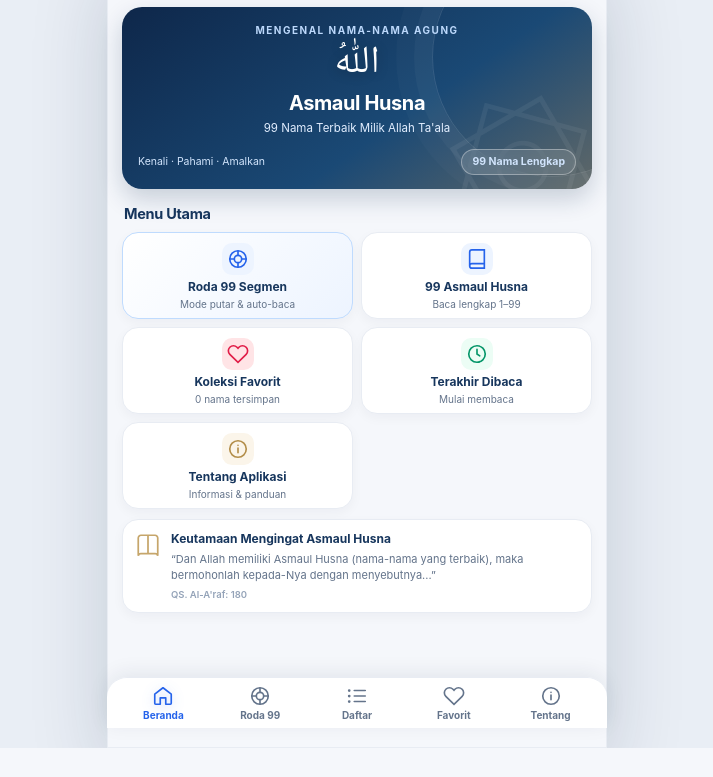
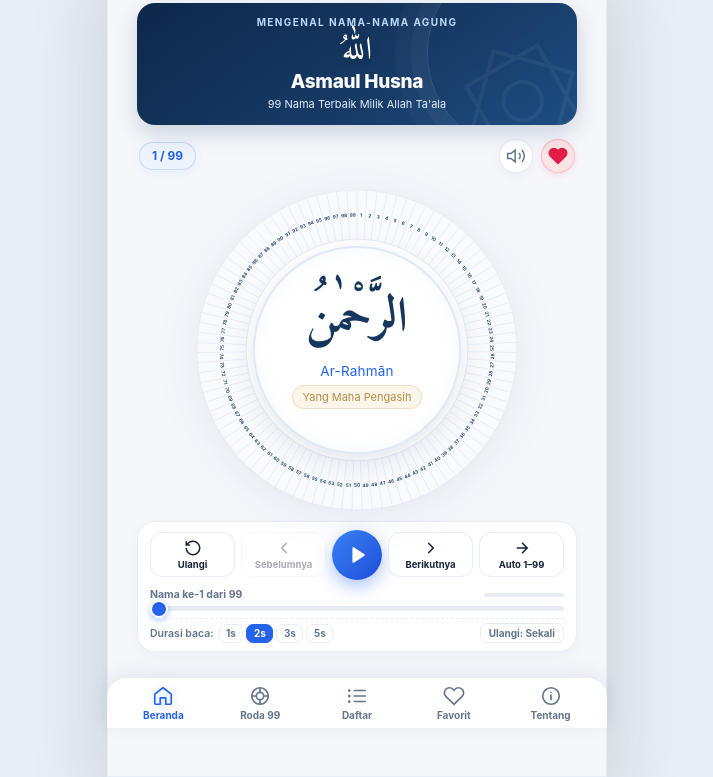
Before and after one commit to kliknet115-Git/99AsmaulHusna, a plain HTML site: page index.html in a window 1280 px wide. Shown: the part 72-849 px from the top of the page, without its empty margins (283-996 px from the left). Before the commit the page ends 820 px from the top, so only its background shows below. Drawn offline with Linux system fonts and the light colour scheme.

Commit message:
feat(dashboard): pindahkan Roda 99 ke dashboard utama dan sesuaikan UI sesuai mockup

```diff
--- a/css/style.css
+++ b/css/style.css
@@ -207,13 +207,20 @@ button {
   padding: 10px 14px 16px;
 }
 
+#home.screen {
+  padding: 6px 12px calc(68px + var(--safe-bottom));
+  box-sizing: border-box;
+}
+
+#home.screen.active {
+  display: flex;
+  flex-direction: column;
+  align-items: center;
+  gap: 6px;
+}
+
 #detail.screen {
   padding: 4px 14px 0;
-  box-sizing: border-box;
-}
-
-#wheel.screen {
-  padding: 4px 10px 0;
   box-sizing: border-box;
 }
 
@@ -228,26 +235,12 @@ button {
   overflow: hidden;
 }
 
-#wheel.screen.active {
-  display: flex;
-  flex-direction: column;
-  justify-content: space-between;
-  align-items: center;
-  height: calc(100vh - 104px - var(--safe-top) - var(--safe-bottom));
-  height: calc(100dvh - 104px - var(--safe-top) - var(--safe-bottom));
-  max-height: calc(100vh - 104px - var(--safe-top) - var(--safe-bottom));
-  max-height: calc(100dvh - 104px - var(--safe-top) - var(--safe-bottom));
-  overflow: hidden;
-}
-
-body.detail-open,
-body.wheel-open {
+body.detail-open {
   overflow: hidden !important;
   touch-action: pan-x !important;
 }
 
-body.detail-open .app-shell,
-body.wheel-open .app-shell {
+body.detail-open .app-shell {
   height: 100vh;
   height: 100dvh;
   max-height: 100dvh;
@@ -265,29 +258,33 @@ body.wheel-open .app-shell {
 }
 
 /* ==========================================================================
-   HERO BANNER
+   HERO BANNER (COMPACT DASHBOARD HEADER)
    ========================================================================== */
 .hero {
-  min-height: 170px;
-  padding: 16px 16px 14px;
-  border-radius: 20px;
+  width: 100%;
+  max-width: 440px;
+  box-sizing: border-box;
+  padding: 12px 14px 12px;
+  border-radius: 18px;
   position: relative;
   overflow: hidden;
   color: white;
-  background: linear-gradient(145deg, #0e274a 0%, #1a4975 60%, #b88f57 150%);
-  box-shadow: 0 10px 24px rgba(16, 43, 80, 0.2);
+  background: linear-gradient(145deg, #0e274a 0%, #173b66 60%, #1e4d82 100%);
+  box-shadow: 0 8px 22px rgba(16, 43, 80, 0.18);
+  text-align: center;
+  margin: 0 auto 2px;
 }
 
 .hero::before {
   content: "";
   position: absolute;
-  width: 240px;
-  height: 240px;
+  width: 200px;
+  height: 200px;
   border-radius: 50%;
   border: 1px solid rgba(255, 255, 255, 0.12);
-  right: -80px;
-  top: -70px;
-  box-shadow: 0 0 0 18px rgba(255, 255, 255, 0.03), 0 0 0 36px rgba(255, 255, 255, 0.02);
+  right: -50px;
+  top: -50px;
+  box-shadow: 0 0 0 16px rgba(255, 255, 255, 0.03), 0 0 0 32px rgba(255, 255, 255, 0.02);
   pointer-events: none;
 }
 
@@ -295,11 +292,11 @@ body.wheel-open .app-shell {
   content: "۞";
   position: absolute;
   font-family: Georgia, serif;
-  font-size: 160px;
+  font-size: 130px;
   line-height: 1;
   right: -10px;
-  bottom: -50px;
-  color: rgba(255, 255, 255, 0.06);
+  bottom: -35px;
+  color: rgba(255, 255, 255, 0.05);
   transform: rotate(15deg);
   pointer-events: none;
 }
@@ -309,7 +306,7 @@ body.wheel-open .app-shell {
   z-index: 1;
   font-size: 10px;
   text-transform: uppercase;
-  letter-spacing: 1.5px;
+  letter-spacing: 1.4px;
   color: #bcd8fb;
   font-weight: 700;
   text-align: center;
@@ -318,13 +315,13 @@ body.wheel-open .app-shell {
 .hero-arabic {
   position: relative;
   z-index: 1;
-  font-family: "Noto Naskh Arabic", "Traditional Arabic", "Amiri", "Geeza Pro", serif;
-  font-size: 38px;
-  line-height: 1.25;
+  font-family: "Amiri", "Noto Naskh Arabic", serif;
+  font-size: 32px;
+  line-height: 1.2;
   text-align: center;
-  margin: 2px 0 0;
+  margin: 2px 0 1px;
   color: #fff;
-  text-shadow: 0 2px 12px rgba(0, 0, 0, 0.25);
+  text-shadow: 0 2px 10px rgba(0, 0, 0, 0.25);
 }
 
 .hero h1 {
@@ -332,39 +329,20 @@ body.wheel-open .app-shell {
   z-index: 1;
   margin: 0;
   text-align: center;
-  font-size: 20px;
-  font-weight: 700;
-  letter-spacing: -0.4px;
+  font-size: 19px;
+  font-weight: 800;
+  letter-spacing: -0.3px;
+  color: #fff;
+  line-height: 1.2;
 }
 
 .hero-sub {
   position: relative;
   z-index: 1;
   text-align: center;
-  font-size: 11.5px;
+  font-size: 11px;
   color: #e2eeff;
   margin-top: 2px;
-}
-
-.hero-bottom {
-  position: relative;
-  z-index: 1;
-  display: flex;
-  justify-content: space-between;
-  align-items: center;
-  margin-top: 12px;
-  font-size: 10.5px;
-  color: #d1e4fc;
-}
-
-.hero-pill {
-  border: 1px solid rgba(255, 255, 255, 0.35);
-  padding: 4px 10px;
-  border-radius: 99px;
-  background: rgba(255, 255, 255, 0.12);
-  backdrop-filter: blur(10px);
-  -webkit-backdrop-filter: blur(10px);
-  font-weight: 700;
 }
 
 /* ==========================================================================
@@ -1371,8 +1349,9 @@ body.wheel-open .app-shell {
   display: flex;
   align-items: center;
   justify-content: space-between;
-  padding: 2px 4px 4px;
-  margin-bottom: 2px;
+  padding: 4px 2px 4px;
+  margin: 2px 0;
+  box-sizing: border-box;
 }
 
 .wheel-status-bar .wheel-num-badge {
@@ -1380,29 +1359,16 @@ body.wheel-open .app-shell {
   font-weight: 750;
   color: var(--blue);
   background: var(--blue-soft);
-  padding: 3px 12px;
+  padding: 4px 12px;
   border-radius: 99px;
   border: 1px solid rgba(37, 99, 235, 0.18);
   box-shadow: 0 2px 8px rgba(37, 99, 235, 0.08);
 }
 
-.wheel-header-center {
-  display: flex;
-  align-items: center;
-}
-
-.wheel-kicker-mini {
-  font-size: 11px;
-  font-weight: 750;
-  text-transform: uppercase;
-  letter-spacing: 0.8px;
-  color: var(--blue);
-}
-
 .wheel-header-actions {
   display: flex;
   align-items: center;
-  gap: 6px;
+  gap: 8px;
 }
 
 .wheel-icon-btn-compact {
@@ -1413,8 +1379,8 @@ body.wheel-open .app-shell {
   display: flex;
   align-items: center;
   justify-content: center;
-  width: 32px;
-  height: 32px;
+  width: 34px;
+  height: 34px;
   border-radius: 50%;
   box-shadow: var(--shadow-sm);
   transition: all 0.15s ease;
@@ -1425,18 +1391,27 @@ body.wheel-open .app-shell {
 }
 
 .wheel-fav-btn-outer {
-  border: 1px solid var(--border);
-  background: var(--surface);
-  color: var(--muted);
+  border: 1px solid rgba(225, 29, 72, 0.2);
+  background: #ffe4e6;
+  color: #e11d48;
   cursor: pointer;
   display: flex;
   align-items: center;
   justify-content: center;
-  width: 32px;
-  height: 32px;
+  width: 34px;
+  height: 34px;
   border-radius: 50%;
-  box-shadow: var(--shadow-sm);
+  box-shadow: 0 2px 6px rgba(225, 29, 72, 0.12);
   transition: all 0.15s ease;
+}
+
+.wheel-fav-btn-outer svg {
+  fill: #e11d48;
+}
+
+[data-theme="dark"] .wheel-fav-btn-outer {
+  background: rgba(225, 29, 72, 0.18);
+  border-color: rgba(225, 29, 72, 0.35);
 }
 
 .wheel-fav-btn-outer:active {
@@ -1444,9 +1419,9 @@ body.wheel-open .app-shell {
 }
 
 .wheel-fav-btn-outer.active {
-  color: #e11d48;
-  background: rgba(225, 29, 72, 0.08);
-  border-color: rgba(225, 29, 72, 0.2);
+  background: #fecdd3;
+  color: #be123c;
+  border-color: rgba(225, 29, 72, 0.4);
 }
 
 /* Wheel Stage & SVG Radial Wheel */
--- a/index.html
+++ b/index.html
@@ -57,91 +57,117 @@
       </div>
     </header>
 
-    <!-- 1. SCREEN: HOME (BERANDA) -->
+    <!-- 1. SCREEN: HOME (BERANDA / DASHBOARD UTAMA DENGAN RODA 99) -->
     <section id="home" class="screen active">
       <div class="hero">
         <div class="hero-kicker">Mengenal Nama-Nama Agung</div>
         <div class="hero-arabic" lang="ar" dir="rtl">اللّٰهُ</div>
         <h1>Asmaul Husna</h1>
         <div class="hero-sub">99 Nama Terbaik Milik Allah Ta'ala</div>
-        <div class="hero-bottom">
-          <span>Kenali · Pahami · Amalkan</span>
-          <span class="hero-pill">99 Nama Lengkap</span>
+      </div>
+
+      <!-- Status Bar: Number Badge (Left), Sound & Favorite (Right) -->
+      <div class="wheel-status-bar">
+        <span class="wheel-num-badge" id="wheelCenterNumber">1 / 99</span>
+        <div class="wheel-header-actions">
+          <button class="wheel-icon-btn-compact" id="wheelSoundBtn" aria-label="Toggle nada lonceng" onclick="WheelController.toggleSound()">
+            <svg width="18" height="18" viewBox="0 0 24 24" fill="none" stroke="currentColor" stroke-width="1.8">
+              <polygon points="11 5 6 9 2 9 2 15 6 15 11 19 11 5"/>
+              <path d="M15.54 8.46a5 5 0 0 1 0 7.07"/>
+              <path d="M19.07 4.93a10 10 0 0 1 0 14.14"/>
+            </svg>
+          </button>
+          <button class="wheel-fav-btn-outer" id="wheelFavBtn" aria-label="Simpan ke Favorit" onclick="WheelController.toggleFavorite()">
+            <svg width="18" height="18" viewBox="0 0 24 24" fill="none" stroke="currentColor" stroke-width="1.8">
+              <path d="M20.8 4.6a5.5 5.5 0 0 0-7.8 0L12 5.7l-1.1-1.1a5.5 5.5 0 0 0-7.8 7.8l1.1 1.1L12 21l7.8-7.5 1.1-1.1a5.5 5.5 0 0 0-.1-7.8Z" />
+            </svg>
+          </button>
         </div>
       </div>
 
-      <div class="section-head">
-        <h2>Menu Utama</h2>
+      <!-- The Radial Wheel & Center Display Stage -->
+      <div class="wheel-stage-container">
+        <div class="wheel-stage" id="wheelStage">
+          <!-- The Dynamic 99-Segment SVG Radial Wheel -->
+          <svg id="wheelSvg" viewBox="0 0 500 500" class="wheel-svg" aria-label="Roda 99 Asmaul Husna" role="img"></svg>
+
+          <!-- Central Active Name Panel -->
+          <div class="wheel-center-card" id="wheelCenterCard" onclick="WheelController.openDetail()" title="Ketuk untuk melihat detail lengkap">
+            <div class="wheel-center-body">
+              <div class="wheel-arabic-wrap">
+                <span class="wheel-arabic-text" id="wheelCenterArabic" lang="ar" dir="rtl">الرَّحْمٰنُ</span>
+              </div>
+              <h2 class="wheel-latin-text" id="wheelCenterLatin">Ar-Rahmān</h2>
+              <div class="wheel-meaning-pill" id="wheelCenterMeaning">Yang Maha Pengasih</div>
+            </div>
+          </div>
+        </div>
       </div>
 
-      <div class="tile-grid">
-        <button class="action-tile highlight-tile" onclick="showScreen('wheel')">
-          <span class="tile-icon royal">
-            <svg width="22" height="22" viewBox="0 0 24 24" fill="none" stroke="currentColor" stroke-width="1.8">
-              <circle cx="12" cy="12" r="9" />
-              <circle cx="12" cy="12" r="4" />
-              <path d="M12 3v5M12 16v5M3 12h5M16 12h5" />
+      <!-- Playback Controls -->
+      <div class="wheel-controls-box">
+        <div class="wheel-main-controls">
+          <button class="wheel-ctrl-btn" id="wheelBtnRestart" title="Ulangi dari nomor 1" aria-label="Ulangi dari awal" onclick="WheelController.restart()">
+            <svg width="20" height="20" viewBox="0 0 24 24" fill="none" stroke="currentColor" stroke-width="2">
+              <path d="M3 12a9 9 0 1 0 9-9 9.75 9.75 0 0 0-6.74 2.74L3 8"/>
+              <path d="M3 3v5h5"/>
             </svg>
-          </span>
-          <strong>Roda 99 Segmen</strong>
-          <span>Mode putar & auto-baca</span>
+            <span>Ulangi</span>
           </button>
 
-        <button class="action-tile" onclick="showScreen('list')">
-          <span class="tile-icon">
-            <svg width="22" height="22" viewBox="0 0 24 24" fill="none" stroke="currentColor" stroke-width="1.8">
-              <path d="M4 19.5A2.5 2.5 0 0 1 6.5 17H20M6.5 2H20v20H6.5A2.5 2.5 0 0 1 4 19.5v-15A2.5 2.5 0 0 1 6.5 2Z" />
+          <button class="wheel-ctrl-btn" id="wheelBtnPrev" title="Nama Sebelumnya" aria-label="Sebelumnya" onclick="WheelController.prev()">
+            <svg width="22" height="22" viewBox="0 0 24 24" fill="none" stroke="currentColor" stroke-width="2.2">
+              <path d="m15 18-6-6 6-6" stroke-linecap="round" stroke-linejoin="round"/>
             </svg>
-          </span>
-          <strong>99 Asmaul Husna</strong>
-          <span>Baca lengkap 1–99</span>
+            <span>Sebelumnya</span>
           </button>
 
-        <button class="action-tile" onclick="showScreen('favorites')">
-          <span class="tile-icon rose">
-            <svg width="22" height="22" viewBox="0 0 24 24" fill="none" stroke="currentColor" stroke-width="1.8">
-              <path
-                d="M20.8 4.6a5.5 5.5 0 0 0-7.8 0L12 5.7l-1.1-1.1a5.5 5.5 0 0 0-7.8 7.8l1.1 1.1L12 21l7.8-7.5 1.1-1.1a5.5 5.5 0 0 0-.1-7.8Z" />
+          <button class="wheel-play-btn" id="wheelPlayBtn" title="Play / Pause Baca Otomatis" aria-label="Mulai Baca Otomatis" onclick="WheelController.togglePlay()">
+            <svg width="26" height="26" viewBox="0 0 24 24" fill="currentColor">
+              <path d="M7 4.5v15a1 1 0 0 0 1.54.84l11.5-7.5a1 1 0 0 0 0-1.68l-11.5-7.5A1 1 0 0 0 7 4.5Z"/>
             </svg>
-          </span>
-          <strong>Koleksi Favorit</strong>
-          <span id="homeFavCount">0 tersimpan</span>
           </button>
 
-        <button class="action-tile" onclick="openLastRead()">
-          <span class="tile-icon emerald">
-            <svg width="22" height="22" viewBox="0 0 24 24" fill="none" stroke="currentColor" stroke-width="1.8">
-              <circle cx="12" cy="12" r="9" />
-              <path d="M12 7v5l3 2" stroke-linecap="round" />
+          <button class="wheel-ctrl-btn" id="wheelBtnNext" title="Nama Berikutnya" aria-label="Berikutnya" onclick="WheelController.next()">
+            <svg width="22" height="22" viewBox="0 0 24 24" fill="none" stroke="currentColor" stroke-width="2.2">
+              <path d="m9 18 6-6-6-6" stroke-linecap="round" stroke-linejoin="round"/>
             </svg>
-          </span>
-          <strong>Terakhir Dibaca</strong>
-          <span id="lastReadText">Lanjutkan membaca</span>
+            <span>Berikutnya</span>
           </button>
 
-        <button class="action-tile" onclick="showScreen('about')">
-          <span class="tile-icon gold">
-            <svg width="22" height="22" viewBox="0 0 24 24" fill="none" stroke="currentColor" stroke-width="1.8">
-              <circle cx="12" cy="12" r="9" />
-              <path d="M12 11v5m0-8h.01" stroke-linecap="round" />
+          <button class="wheel-ctrl-btn" id="wheelBtnAuto" title="Auto 1–99" aria-label="Auto 1–99" onclick="WheelController.autoAll()">
+            <svg width="20" height="20" viewBox="0 0 24 24" fill="none" stroke="currentColor" stroke-width="2">
+              <path d="M5 12h14M12 5l7 7-7 7"/>
             </svg>
-          </span>
-          <strong>Tentang Aplikasi</strong>
-          <span>Informasi & panduan</span>
+            <span>Auto 1–99</span>
           </button>
         </div>
 
-      <div class="verse-card">
-        <svg class="verse-icon" width="26" height="26" viewBox="0 0 24 24" fill="none" stroke="currentColor"
-          stroke-width="1.6">
-          <path
-            d="M3 5.5A2.5 2.5 0 0 1 5.5 3H12v17H5.5A2.5 2.5 0 0 0 3 22V5.5Zm18 0A2.5 2.5 0 0 0 18.5 3H12v17h6.5A2.5 2.5 0 0 1 21 22V5.5Z" />
-        </svg>
-        <div>
-          <h3>Keutamaan Mengingat Asmaul Husna</h3>
-          <p>“Dan Allah memiliki Asmaul Husna (nama-nama yang terbaik), maka bermohonlah kepada-Nya dengan
-            menyebutnya...”</p>
-          <span class="verse-ref">QS. Al-A'raf: 180</span>
+        <!-- Progress Scrubber & Countdown Indicator -->
+        <div class="wheel-progress-wrap">
+          <div class="wheel-progress-meta">
+            <span id="wheelProgressLabel">Nama ke-1 dari 99</span>
+            <div class="wheel-step-bar-container" title="Waktu baca nama aktif">
+              <div class="wheel-step-bar-fill" id="wheelStepProgress"></div>
+            </div>
+          </div>
+          <input type="range" class="wheel-scrubber-slider" id="wheelScrubber" min="1" max="99" value="1" step="1" aria-label="Navigasi ke nomor nama" />
+        </div>
+
+        <!-- Duration & Loop Settings -->
+        <div class="wheel-settings-strip">
+          <div class="wheel-setting-group">
+            <span class="wheel-setting-title">Durasi baca:</span>
+            <div class="speed-pills">
+              <button class="speed-pill" data-sec="1" onclick="WheelController.setDuration(1)">1s</button>
+              <button class="speed-pill active" data-sec="2" onclick="WheelController.setDuration(2)">2s</button>
+              <button class="speed-pill" data-sec="3" onclick="WheelController.setDuration(3)">3s</button>
+              <button class="speed-pill" data-sec="5" onclick="WheelController.setDuration(5)">5s</button>
+            </div>
+          </div>
+          <button class="loop-chip" id="wheelLoopBtn" onclick="WheelController.toggleLoop()">
+            Ulangi: Sekali
+          </button>
         </div>
       </div>
     </section>
@@ -307,116 +333,7 @@
       </div>
     </section>
 
-    <!-- 6. SCREEN: WHEEL (RODA 99 SEGMEN - ASMAUL HUSNA 99 RADIAL READER) -->
-    <section id="wheel" class="screen">
-      <!-- Wheel Screen Top Row: Number Badge (Left), Title (Center), Sound & Fav (Right) -->
-      <div class="wheel-status-bar">
-        <span class="wheel-num-badge" id="wheelCenterNumber">1 / 99</span>
-        <div class="wheel-header-center">
-          <span class="wheel-kicker-mini">Roda 99 Segmen</span>
-        </div>
-        <div class="wheel-header-actions">
-          <button class="wheel-icon-btn-compact" id="wheelSoundBtn" aria-label="Toggle nada lonceng" onclick="WheelController.toggleSound()">
-            <svg width="18" height="18" viewBox="0 0 24 24" fill="none" stroke="currentColor" stroke-width="1.8">
-              <polygon points="11 5 6 9 2 9 2 15 6 15 11 19 11 5"/>
-              <path d="M15.54 8.46a5 5 0 0 1 0 7.07"/>
-              <path d="M19.07 4.93a10 10 0 0 1 0 14.14"/>
-            </svg>
-          </button>
-          <button class="wheel-fav-btn-outer" id="wheelFavBtn" aria-label="Simpan ke Favorit" onclick="WheelController.toggleFavorite()">
-            <svg width="18" height="18" viewBox="0 0 24 24" fill="none" stroke="currentColor" stroke-width="1.8">
-              <path d="M20.8 4.6a5.5 5.5 0 0 0-7.8 0L12 5.7l-1.1-1.1a5.5 5.5 0 0 0-7.8 7.8l1.1 1.1L12 21l7.8-7.5 1.1-1.1a5.5 5.5 0 0 0-.1-7.8Z" />
-            </svg>
-          </button>
-        </div>
-      </div>
 
-      <!-- The Radial Wheel & Center Display Stage -->
-      <div class="wheel-stage-container">
-        <div class="wheel-stage" id="wheelStage">
-          <!-- The Dynamic 99-Segment SVG Radial Wheel -->
-          <svg id="wheelSvg" viewBox="0 0 500 500" class="wheel-svg" aria-label="Roda 99 Asmaul Husna" role="img"></svg>
-
-          <!-- Central Active Name Panel (Clean & Focused) -->
-          <div class="wheel-center-card" id="wheelCenterCard" onclick="WheelController.openDetail()" title="Ketuk untuk melihat detail lengkap">
-            <div class="wheel-center-body">
-              <div class="wheel-arabic-wrap">
-                <span class="wheel-arabic-text" id="wheelCenterArabic" lang="ar" dir="rtl">الرَّحْمٰنُ</span>
-              </div>
-              <h2 class="wheel-latin-text" id="wheelCenterLatin">Ar-Rahmān</h2>
-              <div class="wheel-meaning-pill" id="wheelCenterMeaning">Yang Maha Pengasih</div>
-            </div>
-          </div>
-        </div>
-      </div>
-
-      <!-- Playback Controls -->
-      <div class="wheel-controls-box">
-        <div class="wheel-main-controls">
-          <button class="wheel-ctrl-btn" id="wheelBtnRestart" title="Ulangi dari nomor 1" aria-label="Ulangi dari awal" onclick="WheelController.restart()">
-            <svg width="20" height="20" viewBox="0 0 24 24" fill="none" stroke="currentColor" stroke-width="2">
-              <path d="M3 12a9 9 0 1 0 9-9 9.75 9.75 0 0 0-6.74 2.74L3 8"/>
-              <path d="M3 3v5h5"/>
-            </svg>
-            <span>Ulangi</span>
-          </button>
-
-          <button class="wheel-ctrl-btn" id="wheelBtnPrev" title="Nama Sebelumnya" aria-label="Sebelumnya" onclick="WheelController.prev()">
-            <svg width="22" height="22" viewBox="0 0 24 24" fill="none" stroke="currentColor" stroke-width="2.2">
-              <path d="m15 18-6-6 6-6" stroke-linecap="round" stroke-linejoin="round"/>
-            </svg>
-            <span>Sebelumnya</span>
-          </button>
-
-          <button class="wheel-play-btn" id="wheelPlayBtn" title="Play / Pause Baca Otomatis" aria-label="Mulai Baca Otomatis" onclick="WheelController.togglePlay()">
-            <svg width="26" height="26" viewBox="0 0 24 24" fill="currentColor">
-              <path d="M7 4.5v15a1 1 0 0 0 1.54.84l11.5-7.5a1 1 0 0 0 0-1.68l-11.5-7.5A1 1 0 0 0 7 4.5Z"/>
-            </svg>
-          </button>
-
-          <button class="wheel-ctrl-btn" id="wheelBtnNext" title="Nama Berikutnya" aria-label="Berikutnya" onclick="WheelController.next()">
-            <svg width="22" height="22" viewBox="0 0 24 24" fill="none" stroke="currentColor" stroke-width="2.2">
-              <path d="m9 18 6-6-6-6" stroke-linecap="round" stroke-linejoin="round"/>
-            </svg>
-            <span>Berikutnya</span>
-          </button>
-
-          <button class="wheel-ctrl-btn" id="wheelBtnAuto" title="Auto 1–99" aria-label="Auto 1–99" onclick="WheelController.autoAll()">
-            <svg width="20" height="20" viewBox="0 0 24 24" fill="none" stroke="currentColor" stroke-width="2">
-              <path d="M5 12h14M12 5l7 7-7 7"/>
-            </svg>
-            <span>Auto 1–99</span>
-          </button>
-        </div>
-
-        <!-- Progress Scrubber & Countdown Indicator -->
-        <div class="wheel-progress-wrap">
-          <div class="wheel-progress-meta">
-            <span id="wheelProgressLabel">Nama ke-1 dari 99</span>
-            <div class="wheel-step-bar-container" title="Waktu baca nama aktif">
-              <div class="wheel-step-bar-fill" id="wheelStepProgress"></div>
-            </div>
-          </div>
-          <input type="range" class="wheel-scrubber-slider" id="wheelScrubber" min="1" max="99" value="1" step="1" aria-label="Navigasi ke nomor nama" />
-        </div>
-
-        <!-- Duration & Loop Settings -->
-        <div class="wheel-settings-strip">
-          <div class="wheel-setting-group">
-            <span class="wheel-setting-title">Durasi baca:</span>
-            <div class="speed-pills">
-              <button class="speed-pill" data-sec="1" onclick="WheelController.setDuration(1)">1s</button>
-              <button class="speed-pill active" data-sec="2" onclick="WheelController.setDuration(2)">2s</button>
-              <button class="speed-pill" data-sec="3" onclick="WheelController.setDuration(3)">3s</button>
-              <button class="speed-pill" data-sec="5" onclick="WheelController.setDuration(5)">5s</button>
-            </div>
-          </div>
-          <button class="loop-chip" id="wheelLoopBtn" onclick="WheelController.toggleLoop()">
-            Ulangi: Sekali
-          </button>
-        </div>
-      </div>
-    </section>
 
     <!-- Bottom Navigation Bar -->
     <nav class="bottom-nav" aria-label="Navigasi Utama">
--- a/js/app.js
+++ b/js/app.js
@@ -112,39 +112,55 @@ function setupEventListeners() {
 function showScreen(screenId) {
   if (screenId === 'detail') return;
 
-  // Lifecycle check: if leaving wheel screen, pause playback safely
-  if (AppState.currentScreen === 'wheel' && screenId !== 'wheel') {
+  const isWheelNav = screenId === 'wheel';
+  const targetScreen = isWheelNav ? 'home' : screenId;
+
+  // Lifecycle check: if leaving home screen, pause wheel playback safely
+  if (AppState.currentScreen === 'home' && targetScreen !== 'home') {
     if (window.WheelController && typeof window.WheelController.onLeaveScreen === 'function') {
       window.WheelController.onLeaveScreen();
     }
   }
 
-  AppState.currentScreen = screenId;
+  AppState.currentScreen = targetScreen;
   document.body.classList.remove('detail-open');
-  document.body.classList.toggle('wheel-open', screenId === 'wheel');
+  document.body.classList.remove('wheel-open');
 
   // Update screens visibility
   document.querySelectorAll('.screen').forEach((el) => {
-    el.classList.toggle('active', el.id === screenId);
+    el.classList.toggle('active', el.id === targetScreen);
   });
 
   // Update bottom nav button states
   document.querySelectorAll('.nav-btn').forEach((btn) => {
-    btn.classList.toggle('active', btn.dataset.screen === screenId);
+    const bScreen = btn.dataset.screen;
+    if (isWheelNav) {
+      btn.classList.toggle('active', bScreen === 'wheel');
+    } else {
+      btn.classList.toggle('active', bScreen === targetScreen);
+    }
   });
 
-  if (screenId === 'list') {
+  if (targetScreen === 'list') {
     renderList();
-  } else if (screenId === 'favorites') {
+  } else if (targetScreen === 'favorites') {
     renderFavorites();
-  } else if (screenId === 'wheel') {
+  } else if (targetScreen === 'home') {
     if (window.WheelController && typeof window.WheelController.onEnterScreen === 'function') {
       window.WheelController.onEnterScreen();
+    }
+    if (isWheelNav) {
+      setTimeout(() => {
+        const stage = document.getElementById('wheelStage');
+        if (stage) stage.scrollIntoView({ behavior: 'smooth', block: 'center' });
+      }, 60);
     }
   }
 
   updateHomeMeta();
-  window.scrollTo({ top: 0, behavior: 'smooth' });
+  if (!isWheelNav) {
+    window.scrollTo({ top: 0, behavior: 'smooth' });
+  }
 }
 
 // Open Detail View for Asmaul Husna #id
--- a/js/wheel.js
+++ b/js/wheel.js
@@ -533,7 +533,7 @@ const WheelController = (() => {
   function openDetail() {
     pause(); // pause reading when navigating away
     if (typeof window.openDetail === 'function') {
-      window.openDetail(state.currentId, 'wheel');
+      window.openDetail(state.currentId, 'home');
     }
   }
 
--- a/sw.js
+++ b/sw.js
@@ -1,5 +1,5 @@
 // Service Worker for 99 Asmaul Husna PWA
-const CACHE_NAME = 'asmaul-husna-v1.3.5';
+const CACHE_NAME = 'asmaul-husna-v1.4.0';
 const ASSETS_TO_CACHE = [
   './',
   './index.html',
```
Also changed, not shown: 1 other file. Lines whose indentation alone changed are shown as unchanged.
